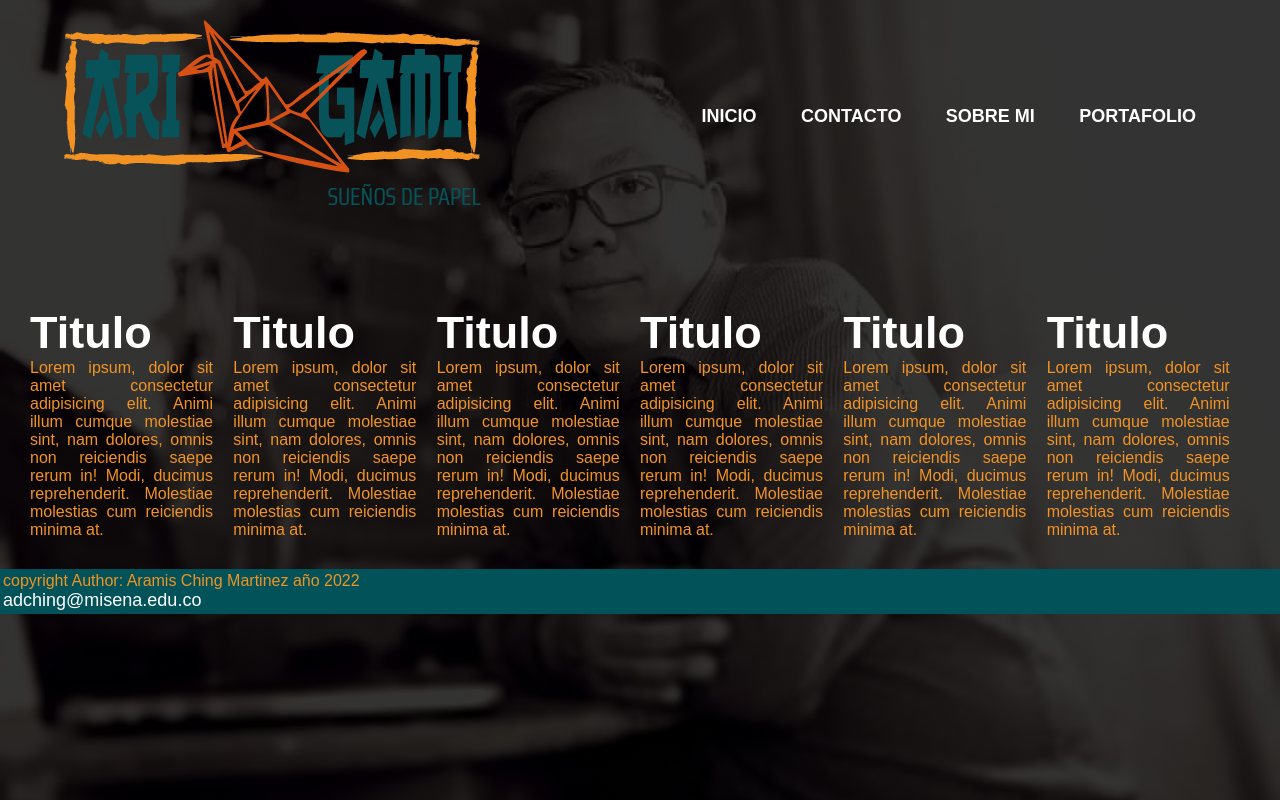
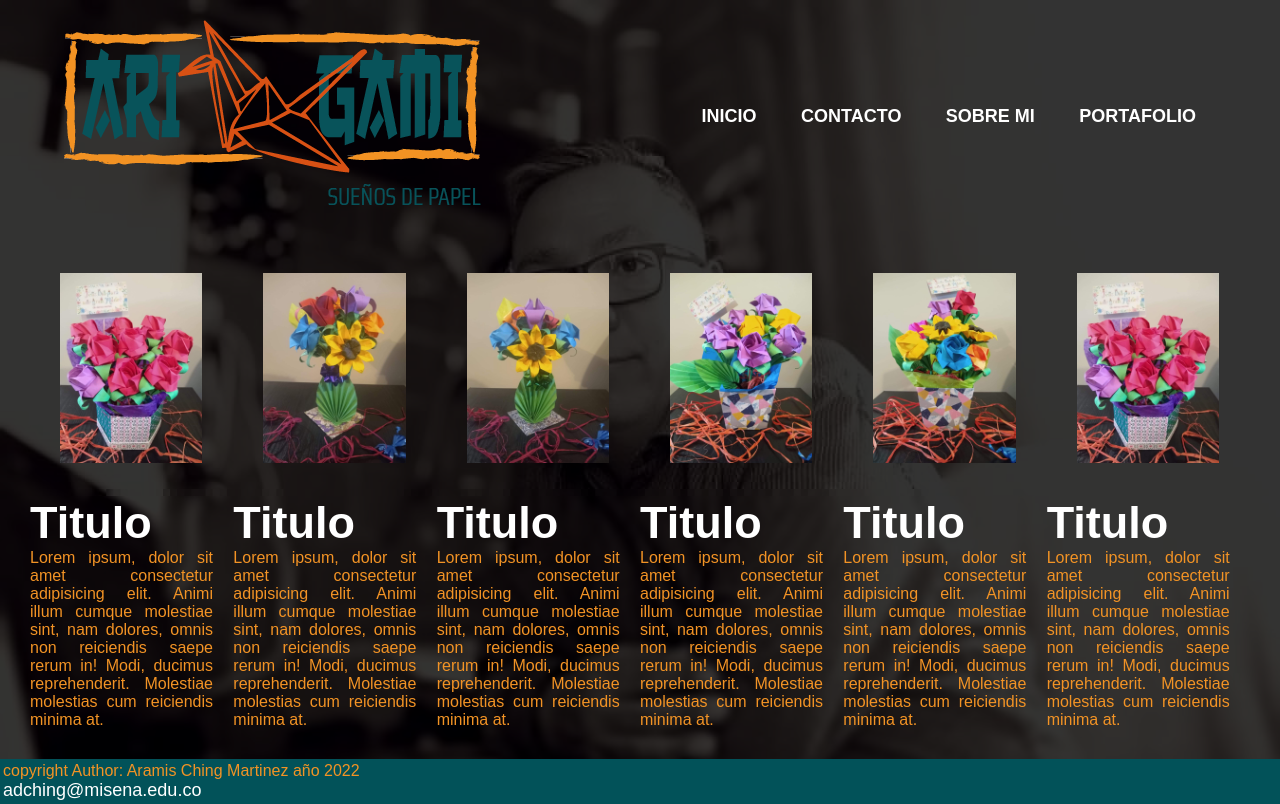
Before and after one commit to Ari-gami/PruebaDesarrolloWeb, a plain HTML site: page index.html in a window 1280 px wide. Drawn offline with Linux system fonts and the light colour scheme.

Commit message:
Update index.html

```diff
--- a/index.html
+++ b/index.html
@@ -21,14 +21,14 @@
    </header>
 <div class="columna">
     <div>
-        <img src="../root element/img/img_1.jpg" alt="">
+        <img src="img/img_1.jpg" alt="">
         <h1>Titulo</h1>
         <p>Lorem ipsum, dolor sit amet consectetur adipisicing elit. Animi illum cumque molestiae sint, nam dolores, omnis non
             reiciendis saepe rerum in! Modi, ducimus reprehenderit.
             Molestiae molestias cum reiciendis minima at.</p>
     </div>
     <div>
-        <img src="../root element/img/img_2.jpg" alt="">
+        <img src="img/img_2.jpg" alt="">
         <h1>Titulo</h1>
         <p>Lorem ipsum, dolor sit amet consectetur adipisicing elit.
             Animi illum cumque molestiae sint, nam dolores, omnis non
@@ -36,7 +36,7 @@
             Molestiae molestias cum reiciendis minima at.</p>
     </div>
     <div>
-        <img src="../root element/img/img_3.jpg" alt="">
+        <img src="img/img_3.jpg" alt="">
         <h1>Titulo</h1>
         <p>Lorem ipsum, dolor sit amet consectetur adipisicing elit.
             Animi illum cumque molestiae sint, nam dolores, omnis non
@@ -44,7 +44,7 @@
             Molestiae molestias cum reiciendis minima at.</p>
     </div>
     <div>
-        <img src="../root element/img/img_4.jpg" alt="">
+        <img src="img/img_4.jpg" alt="">
         <h1>Titulo</h1>
         <p>Lorem ipsum, dolor sit amet consectetur adipisicing elit.
             Animi illum cumque molestiae sint, nam dolores, omnis non
@@ -52,7 +52,7 @@
             Molestiae molestias cum reiciendis minima at.</p>
     </div>
     <div>
-        <img src="../root element/img/img_5.jpg" alt="">
+        <img src="img/img_5.jpg" alt="">
         <h1>Titulo</h1>
         <p>Lorem ipsum, dolor sit amet consectetur adipisicing elit.
             Animi illum cumque molestiae sint, nam dolores, omnis non
@@ -60,7 +60,7 @@
             Molestiae molestias cum reiciendis minima at.</p>
     </div>
     <div>
-        <img src="../root element/img/img_1.jpg" alt="">
+        <img src="img/img_1.jpg" alt="">
         <h1>Titulo</h1>
         <p>Lorem ipsum, dolor sit amet consectetur adipisicing elit.
             Animi illum cumque molestiae sint, nam dolores, omnis non
```
